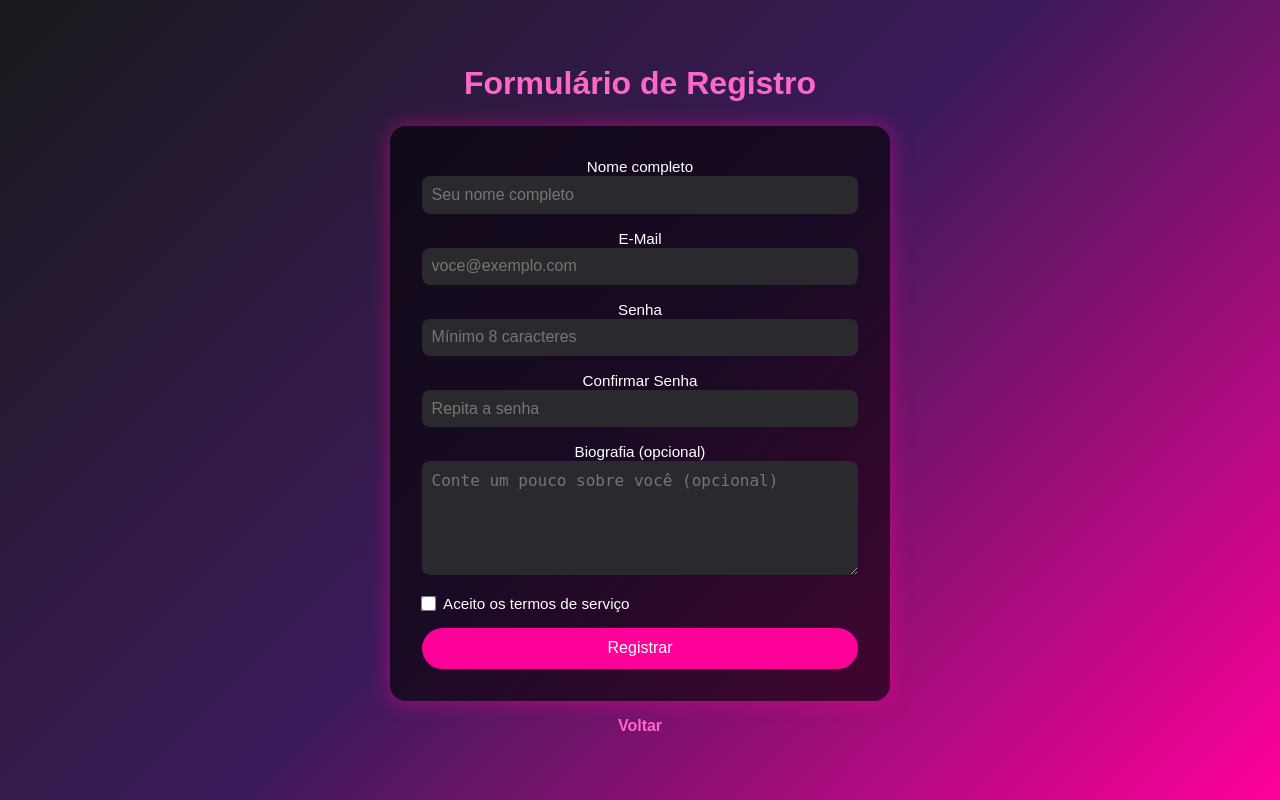
After one commit to IsaiasSwidz/ADS_DSW-2025, a Flask app: page /registro in a window 1280 px wide. The commit adds this page. Run offline with Flask 3, Linux system fonts and the light colour scheme.

Commit message:
fiu fiiiiu ;)

```diff
--- a/Semana_4/meu_app/app.py
+++ b/Semana_4/meu_app/app.py
@@ -1,7 +1,7 @@
 from flask import Flask, render_template, flash, redirect, url_for
 from flask_wtf import FlaskForm
-from wtforms import StringField, SubmitField
-from wtforms.validators import DataRequired, Email
+from wtforms import StringField, SubmitField, PasswordField, TextAreaField, BooleanField
+from wtforms.validators import DataRequired, Email, Length, EqualTo
 
 app = Flask(__name__)
 
@@ -15,6 +15,26 @@ class MeuFormulario(FlaskForm):
     ])
     submit = SubmitField("Enviar")
 
+class RegistroForm(FlaskForm):
+    nome = StringField('Nome completo', validators=[DataRequired(message='Campo obrigatório, man')])
+    email = StringField('E-Mail', validators=[
+        DataRequired(message='Campo Obrigatória, garai.'),
+        Email(message='Coloca logo um E-Mail válido, truta.')
+    ])
+    senha = PasswordField('Senha', validators=[
+        DataRequired(message='Campo obrigatório'),
+        Length(min=8, message='A senha deve ter pelo menos 8 caracteres'),
+    ])
+    confirmar_senha = PasswordField('Confirmar Senha', validators=[
+        DataRequired(message='Campo obrigatório'),
+        EqualTo('senha', message='As senhas devem ser idênticas'),
+    ])
+    biografia = TextAreaField('Biografia (opcional)')
+    aceitar_termos = BooleanField('Aceito os termos de serviço', validators=[
+        DataRequired(message='Você deve aceitar os termos para continuar')
+    ])
+    submit = SubmitField('Registrar')
+
 @app.route('/')
 def index():
     return render_template('index.html')
@@ -22,14 +42,21 @@ def index():
 @app.route('/formulario', methods=['POST', 'GET'])
 def formulario():
     form = MeuFormulario()
-
     if form.validate_on_submit():
         nome_usuario = form.nome.data
         email_usuario = form.email.data
-        flash(f'Cadastro Recebido para { nome_usuario } e { email_usuario }')
-
+        flash(f'Cadastro Recebido para {nome_usuario} e {email_usuario}')
         return redirect(url_for('formulario'))
     return render_template('formulario.html', form=form)
+
+@app.route('/registro', methods=['GET', 'POST'])
+def registro():
+    form = RegistroForm()
+    if form.validate_on_submit():
+        # Aqui você faria o persist (db) ou outra lógica de negócio
+        flash(f'Registro concluído para {form.nome.data} ({form.email.data})!')
+        return redirect(url_for('registro'))
+    return render_template('registro.html', form=form)
 
 
 if __name__ == '__main__':
--- a/Semana_4/meu_app/static/style.css
+++ b/Semana_4/meu_app/static/style.css
@@ -5,176 +5,127 @@
   box-sizing: border-box;
 }
 
+/* Estilo geral */
 body {
-    font-family: 'Segoe UI', Tahoma, Geneva, Verdana, sans-serif;
-    background-color: #121212;
+  font-family: Arial, Helvetica, sans-serif;
+  background: linear-gradient(135deg, #1a1a1d, #3d1a5b, #ff0099);
   color: #f5f5f5;
-    line-height: 1.6;
-    padding: 20px;
   min-height: 100vh;
+  display: flex;
+  justify-content: center; /* centraliza horizontalmente */
+  align-items: center;
+  flex-direction: column;   /* centraliza verticalmente */
+  text-align: center;
 }
 
-.container {
-    max-width: 800px;
-    margin: 0 auto;
-    padding: 20px;
-}
-
-/* Cabeçalho */
+/* Títulos */
 h1 {
-    color: #e50000;
-    text-align: center;
-    margin: 30px 0;
-    padding-bottom: 10px;
-    border-bottom: 2px solid #550000;
-    font-weight: 700;
-    letter-spacing: 1px;
+  margin-bottom: 1.5rem;
+  color: #ff66cc;
 }
 
 /* Links */
 a {
-    color: #ff3333;
+  color: #ff66cc;
   text-decoration: none;
-    transition: all 0.3s ease;
+  font-weight: bold;
 }
-
 a:hover {
-    color: #ff6666;
   text-decoration: underline;
 }
 
-/* Listas */
+/* Lista da index */
 ul {
-    list-style-type: none;
-    padding-left: 20px;
+  list-style: none;
+  margin-top: 1rem;
+  padding: 0;
 }
-
 ul li {
-    margin: 15px 0;
-    padding-left: 25px;
-    position: relative;
-}
-
-ul li:before {
-    content: "•";
-    color: #e50000;
-    font-weight: bold;
-    position: absolute;
-    left: 0;
-    font-size: 1.5em;
-    line-height: 0.7;
+  margin: 0.5rem 0;
 }
 
 /* Formulário */
 form {
-    background-color: #1a1a1a;
-    padding: 30px;
-    border-radius: 8px;
-    box-shadow: 0 5px 15px rgba(0, 0, 0, 0.5);
-    margin-top: 20px;
+  background: rgba(0, 0, 0, 0.6);
+  padding: 2rem;
+  border-radius: 1rem;
+  box-shadow: 0 0 20px rgba(255, 0, 150, 0.5);
+  max-width: 500px;
+  width: 100%;
+
+  display: flex;               /* vira flexbox */
+  flex-direction: column;      /* elementos em coluna */
+  align-items: stretch;        /* inputs ocupam toda a largura */
+  gap: 1rem;                   /* espaçamento entre os itens */
 }
 
-.form-group {
-    margin-bottom: 20px;
+/* Labels */
+label {
+  font-size: 0.95rem;
+  color: #fff;
+  text-align: left;
 }
 
-label {
-    display: block;
-    margin-bottom: 8px;
-    color: #ff3333;
-    font-weight: 500;
-    letter-spacing: 0.5px;
+/* Inputs e textarea */
+input[type="text"],
+input[type="email"],
+input[type="password"],
+textarea {
+  width: 100%;
+  padding: 0.6rem;
+  border: none;
+  border-radius: 0.5rem;
+  font-size: 1rem;
+  outline: none;
+  background: #2a2a2e;
+  color: #fff;
 }
 
-.form-control {
-    width: 100%;
-    padding: 12px 15px;
-    background-color: #2d2d2d;
-    border: 1px solid #444;
-    border-radius: 4px;
-    color: #fff;
-    font-size: 16px;
-    transition: all 0.3s;
+textarea {
+  resize: vertical;
 }
 
-.form-control:focus {
-    outline: none;
-    border-color: #e50000;
-    box-shadow: 0 0 0 2px rgba(229, 0, 0, 0.2);
+/* Checkbox */
+.checkbox {
+  display: flex;
+  align-items: center;
+  gap: 0.5rem;
+}
+.checkbox input {
+  transform: scale(1.2);
 }
 
-.submit-btn {
-    background-color: #e50000;
-    color: white;
+/* Botão */
+button, .submit-btn, input[type="submit"] {
+  background: #ff0099;
+  color: #fff;
   border: none;
-    padding: 12px 25px;
-    border-radius: 4px;
+  padding: 0.7rem 1.2rem;
+  border-radius: 2rem;
+  font-size: 1rem;
   cursor: pointer;
-    font-size: 16px;
-    font-weight: 600;
-    transition: all 0.3s;
-    display: block;
-    width: 100%;
-    margin-top: 10px;
-    letter-spacing: 1px;
-    text-transform: uppercase;
+  transition: 0.3s;
+}
+button:hover, .submit-btn:hover, input[type="submit"]:hover {
+  background: #ff33aa;
+  transform: translateY(-2px);
 }
 
-.submit-btn:hover {
-    background-color: #b00000;
-    transform: translateY(-2px);
-    box-shadow: 0 4px 8px rgba(0, 0, 0, 0.3);
+/* Erros */
+.error {
+  color: #ff4444;
+  font-size: 0.85rem;
+  margin-top: -0.5rem;
+  text-align: left;
 }
 
-.submit-btn:active {
-    transform: translateY(0);
+/* Flash */
+.flash {
+  background: #4a1a6a;
+  padding: 0.8rem;
+  border-radius: 0.5rem;
+  margin-bottom: 1rem;
+  font-weight: bold;
+  color: #ffccff;
+  box-shadow: 0 0 10px rgba(255, 0, 150, 0.4);
 }
-
-/* Mensagens flash */
-.flash-message {
-    padding: 12px 15px;
-    margin-bottom: 20px;
-    border-radius: 4px;
-    background-color: #2d0000;
-    border-left: 4px solid #e50000;
-    color: #ffcccc;
-}
-
-/* Erros de validação */
-.error-message {
-    color: #ff6666;
-    font-size: 14px;
-    margin-top: 5px;
-    display: block;
-    animation: fadeIn 0.3s;
-}
-
-@keyframes fadeIn {
-    from { opacity: 0; }
-    to { opacity: 1; }
-}
-
-/* Footer */
-footer {
-    text-align: center;
-    margin-top: 40px;
-    padding-top: 20px;
-    border-top: 1px solid #333;
-    color: #888;
-}
-
-/* Responsividade */
-@media (max-width: 768px) {
-    .container {
-        padding: 15px;
-    }
-
-    form {
-        padding: 20px 15px;
-    }
-
-    h1 {
-        font-size: 24px;
-        margin: 20px 0;
-    }
-}
--- /dev/null
+++ b/Semana_4/meu_app/templates/registro.html
@@ -0,0 +1,77 @@
+<!DOCTYPE html>
+<html lang="pt-br">
+  <head>
+    <meta charset="utf-8" />
+    <title>Registro</title>
+    <link rel="stylesheet" href="{{ url_for('static', filename='style.css') }}" />
+  </head>
+  <body>
+    <h1>Formulário de Registro</h1>
+
+    {% with msgs=get_flashed_messages() %}
+      {% if msgs %}
+        {% for m in msgs %}
+          <div class="flash">{{ m }}</div>
+        {% endfor %}
+      {% endif %}
+    {% endwith %}
+
+    <form method="POST">
+      {{ form.csrf_token }}
+
+      <div class="field">
+        <label for="{{ form.nome.id }}">{{ form.nome.label }}</label>
+        {{ form.nome(id=form.nome.id, placeholder='Seu nome completo') }}
+        {% for e in form.nome.errors %}
+          <div class="error">{{ e }}</div>
+        {% endfor %}
+      </div>
+
+      <div class="field">
+        <label for="{{ form.email.id }}">{{ form.email.label }}</label>
+        {{ form.email(id=form.email.id, placeholder='voce@exemplo.com') }}
+        {% for e in form.email.errors %}
+          <div class="error">{{ e }}</div>
+        {% endfor %}
+      </div>
+
+      <div class="field">
+        <label for="{{ form.senha.id }}">{{ form.senha.label }}</label>
+        {{ form.senha(id=form.senha.id, placeholder='Mínimo 8 caracteres') }}
+        {% for e in form.senha.errors %}
+          <div class="error">{{ e }}</div>
+        {% endfor %}
+      </div>
+
+      <div class="field">
+        <label for="{{ form.confirmar_senha.id }}">{{ form.confirmar_senha.label }}</label>
+        {{ form.confirmar_senha(id=form.confirmar_senha.id, placeholder='Repita a senha') }}
+        {% for e in form.confirmar_senha.errors %}
+          <div class="error">{{ e }}</div>
+        {% endfor %}
+      </div>
+
+      <div class="field">
+        <label for="{{ form.biografia.id }}">{{ form.biografia.label }}</label>
+        {{ form.biografia(id=form.biografia.id, rows='5', placeholder='Conte um pouco sobre você (opcional)') }}
+        {% for e in form.biografia.errors %}
+          <div class="error">{{ e }}</div>
+        {% endfor %}
+      </div>
+
+      <div class="field checkbox">
+        {{ form.aceitar_termos(id=form.aceitar_termos.id) }}
+        <label for="{{ form.aceitar_termos.id }}">{{ form.aceitar_termos.label }}</label>
+        {% for e in form.aceitar_termos.errors %}
+          <div class="error">{{ e }}</div>
+        {% endfor %}
+      </div>
+
+      {{ form.submit() }}
+    </form>
+
+    <p style="margin-top:1rem;">
+      <a href="{{ url_for('index') }}">Voltar</a>
+    </p>
+  </body>
+</html>
```
Also changed, not shown: Semana_4/meu_app/templates/formulario.html (+17 -25 lines), Semana_4/meu_app/templates/index.html (+6 -14 lines). Lines whose indentation alone changed are shown as unchanged.
